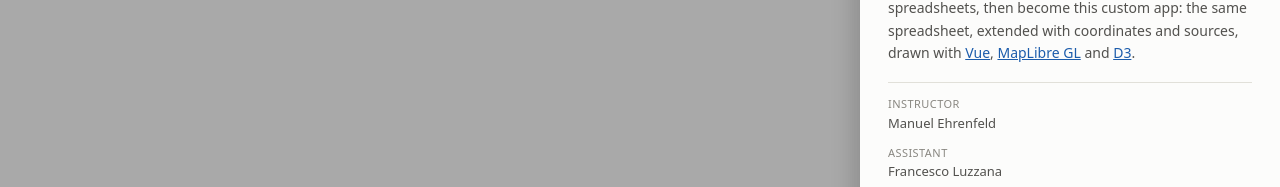
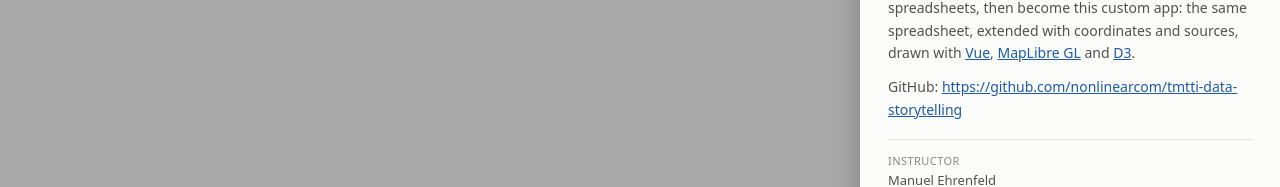
Before and after one commit to nonlinearcom/tmtti-data-storytelling, a Vue app: page /#the-digital-border in a window 1280 px wide. Both pictures are taken after a click on the button "About". Shown: the part 341-528 px from the top of the page. Built offline with nearby package versions, Linux system fonts and the light colour scheme; no server answers.

Commit message:
Sdded GitHub repo

```diff
--- a/src/components/AboutModal.vue
+++ b/src/components/AboutModal.vue
@@ -42,7 +42,9 @@
           coordinates and sources, drawn with
           <a href="https://vuejs.org/" target="_blank" rel="noopener">Vue</a>,
           <a href="https://maplibre.org/" target="_blank" rel="noopener">MapLibre GL</a> and
-          <a href="https://d3js.org/" target="_blank" rel="noopener">D3</a>.
+          <a href="https://d3js.org/" target="_blank" rel="noopener">D3</a>.</p>
+        <p>
+          GitHub: <a href="https://github.com/nonlinearcom/tmtti-data-storytelling" target="_blank" rel="noopener">https://github.com/nonlinearcom/tmtti-data-storytelling</a>
         </p>
         <dl class="credits">
           <dt>Instructor</dt>
```
